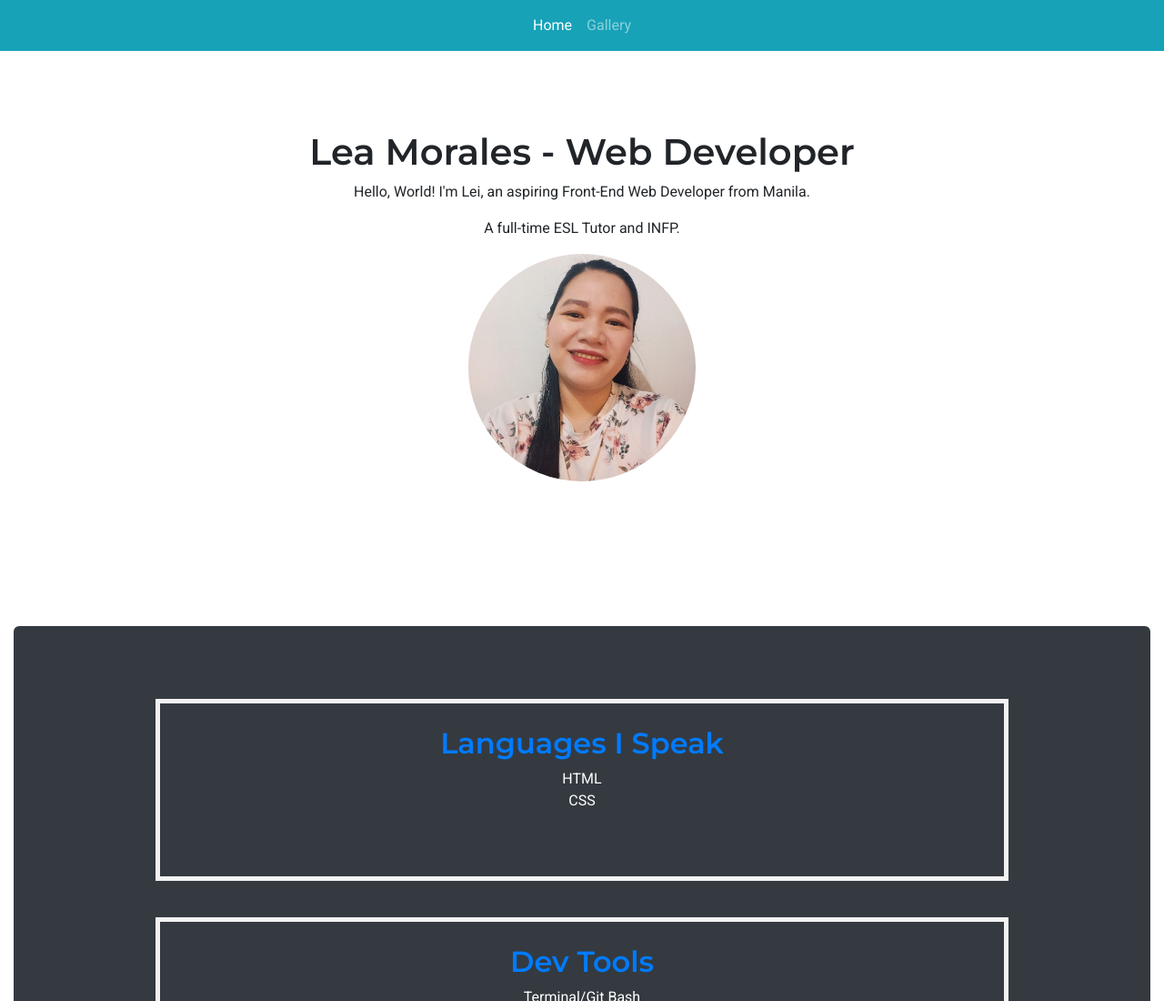
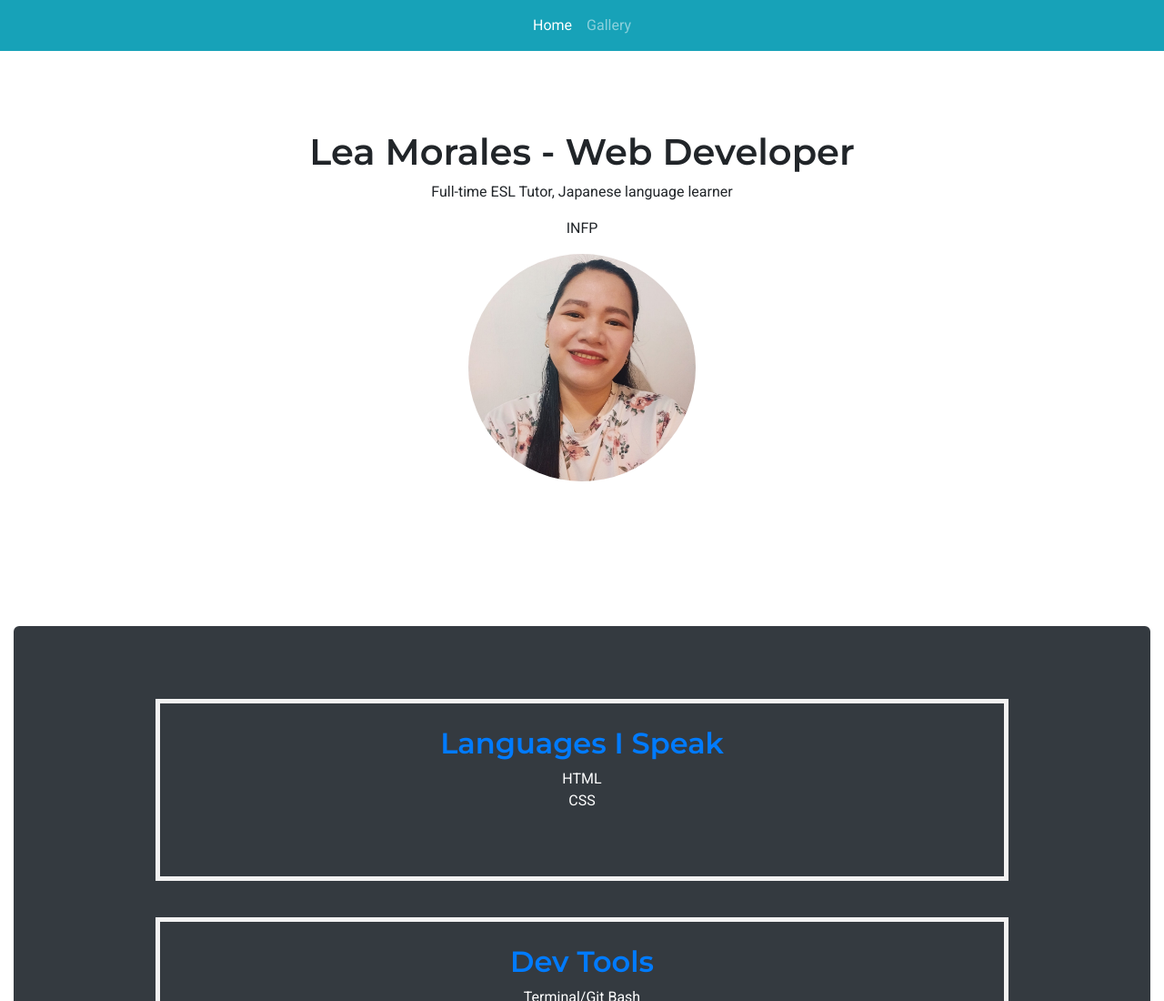
Before and after one commit to LeaMorales28/fcb-portfolio-morales, a plain HTML site: page index.html in a window 1280 px wide. Shown: the top 1100 px of the page at 91% size. Drawn offline with nearby package versions, Linux system fonts and the light colour scheme.

Commit message:
Update index.html

```diff
--- a/index.html
+++ b/index.html
@@ -55,8 +55,8 @@ fixed-top">
 		<section class="jumbotron text-center mt-3" id= "landing">
 				<h1>Lea Morales - Web Developer</h1>
 				<!-- p: paragraph -->
-				<p>Hello, World! I'm Lei, an aspiring Front-End Web Developer from Manila. </p>
-			<p>A full-time ESL Tutor and INFP.</p>
+				<p>Full-time ESL Tutor, Japanese language learner </p>
+			<p>INFP</p>
 		<!-- img: image; src: source -->
 				<img id="profile" src="images/meh.jpg" class="img-fluid">
 		</section>
```
